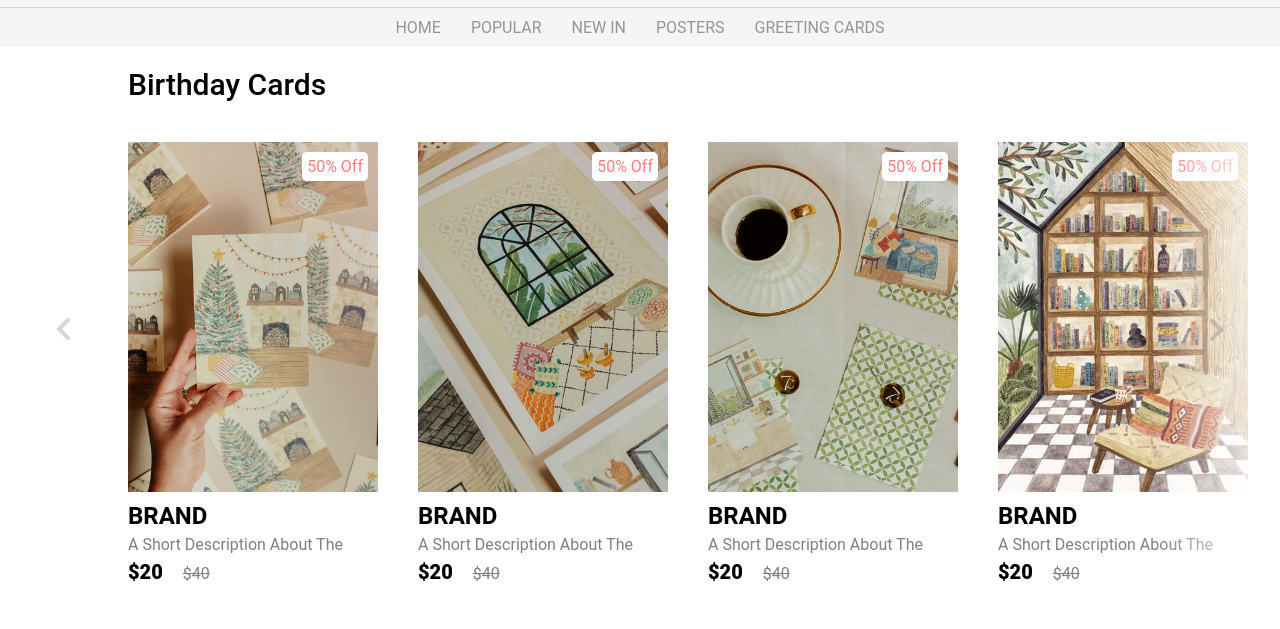
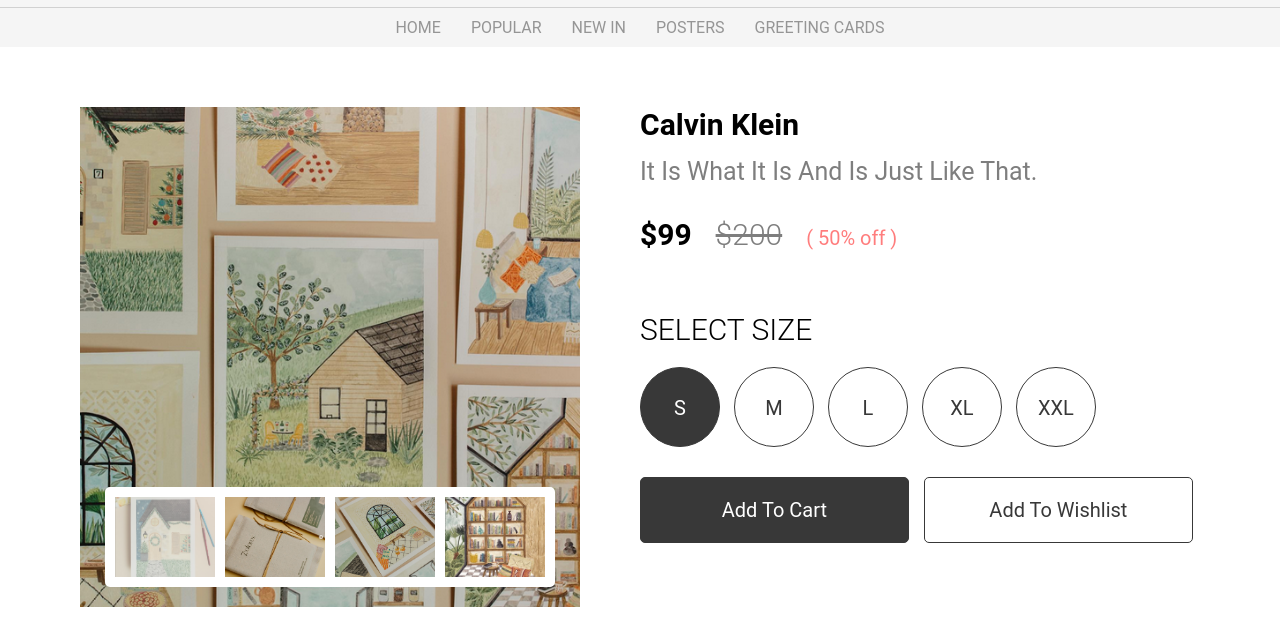
Before and after one commit to kamilo042/7-coloresplus, a plain HTML site: page product.html in a window 1280 px wide. Shown: the part 113-742 px from the top of the page. Drawn offline with Linux system fonts and the light colour scheme; a script that the page names is missing.

Commit message:
all files

```diff
--- a/css/product.css
+++ b/css/product.css
@@ -0,0 +1,138 @@
+.product-details{
+    width: 100%;
+    padding: 60px 10vh;
+    display: flex;
+    justify-content: space-between;
+}
+
+
+
+.image-slider{
+    width: 500px;
+    height: 500px;
+    position: relative;
+    background-image: url('../img/background-23.png');
+    background-size: cover;
+}
+
+.product-images{
+    position: absolute;
+    bottom: 20px;
+    left: 50%;
+    transform: translateX(-50%);
+    width: 90%;
+    background: #fff;
+    border-radius: 5px;
+    display: grid;
+    grid-template-columns: repeat(4, 1fr);
+    height: 100px;
+    grid-gap: 10px;
+    padding: 10px;
+}
+
+.product-images img{
+    width: 100%;
+    height: 80px;
+    object-fit: cover;
+    cursor: pointer;
+}
+
+.product-images img.active{
+    opacity: 0.5;
+}
+
+.details{
+    width: 50%;
+}
+
+.details .product-brand{
+    text-transform: capitalize;
+    font-size: 30px;
+}
+
+.details .product-short-des{
+    font-size: 25px;
+    line-height: 30px;
+    height: auto;
+    margin: 15px 0 30px;
+}
+
+.product-price{
+    font-weight: 700;
+    font-size: 30px;
+}
+
+.product-actual-price{
+    font-size: 30px;
+    opacity: 0.5;
+    text-decoration: line-through;
+    margin: 0 20px;
+    font-weight: 300;
+}
+
+.product-discount{
+    color: #ff7d7d;
+    font-size: 20px;
+}
+
+.product-sub-heading{
+    font-size: 30px;
+    text-transform: uppercase;
+    margin: 60px 0 10px;
+    font-weight: 300;
+}
+
+.size-radio-btn{
+    display: inline-block;
+    width: 80px;
+    height:80px;
+    text-align: center;
+    font-size: 20px;
+    border: 1px solid #383838 ;
+    border-radius: 50%;
+    margin: 10px;
+    margin-left: 0;
+    line-height: 80px;
+    text-transform: uppercase;
+    color: #383838;
+    cursor: pointer;
+}
+
+.size-radio-btn.check{
+    background: #383838;
+    color: #fff;
+}
+
+.btn{
+    width: 48%;
+    padding: 20px;
+    border-radius: 5px;
+    background: none;
+    border: 1px solid #383838;
+    color: #383838;
+    font-size: 20px;
+    cursor: pointer;
+    margin: 20px 0;
+    text-transform: capitalize;
+}
+
+.cart-btn{
+    margin-right: 2%;
+    background: #383838;
+    color: #fff;
+}
+
+.detail-des{
+    padding: 0 10vw;
+    text-transform: capitalize;
+}
+
+.heading {
+    font-size: 30px;
+    margin-bottom: 30px;
+}
+
+.des{
+    color: #383838;
+    line-height: 25px;
+}
--- /dev/null
+++ b/js/product.js
@@ -0,0 +1,26 @@
+const productImages = document.querySelectorAll(".product-images img");
+const productImageSlide = document.querySelector(".image-slider");
+
+let activeImageSlide = 0;
+
+productImages.forEach((item, i) => {
+    item.addEventListener('click', () => {
+        productImages[activeImageSlide].classList.remove('active');
+        item.classList.add('active');
+        productImageSlide.style.backgroundImage = `url('${item.src}')`;
+        activeImageSlide = i;
+    })
+})
+
+// toggle size buttons
+
+const sizeBtns = document.querySelectorAll('.size-radio-btn');
+let checkedBtn = 0;
+
+sizeBtns.forEach((item, i) => {
+    item.addEventListener('click', () => {
+        sizeBtns[checkedBtn].classList.remove('check');
+        item.classList.add('check');
+        checkedBtn =  i;
+    })
+})
--- a/product.html
+++ b/product.html
@@ -15,10 +15,43 @@
 
     <section class="product-details">
         <div class="image-slider">
+            <div class="product-images">
+                <img src="img/card7.png" class="active" alt="">
+                <img src="img/card9.png" alt="">
+                <img src="img/card2.png" alt="">
+                <img src="img/card4.png" alt="">
+            </div>
+        </div>
 
+        <div class="details">
+            <h2 class="product-brand">Calvin klein</h2>
+            <p class="product-short-des">It is what it is and is just like that.</p>
+            <span class="product-price">$99</span>
+            <span class="product-actual-price">$200</span>
+            <span class="product-discount">( 50% off )</span>
+
+            <p class="product-sub-heading">select size</p>
+
+            <input type="radio" name="size" value="s" checked hidden id="s-size">
+            <label for="s-size" class="size-radio-btn check">s</label>
+            <input type="radio" name="size" value="m" hidden id="m-size">
+            <label for="m-size" class="size-radio-btn">m</label>
+            <input type="radio" name="size" value="l" hidden id="l-size">
+            <label for="l-size" class="size-radio-btn">l</label>
+            <input type="radio" name="size" value="xl" hidden id="xl-size">
+            <label for="xl-size" class="size-radio-btn">xl</label>
+            <input type="radio" name="size" value="xxl" hidden id="xxl-size">
+            <label for="xxl-size" class="size-radio-btn">xxl</label>
+
+            <button class="btn cart-btn">add to cart</button>
+            <button class="btn">add to wishlist</button>
         </div>
     </section>
+        <section class="detail-des">
+            <h2 class="heading">Description</h2>
+            <p class="des">A cool greeting card is eye-catching with a unique design, playful or witty message on the front, and a heartfelt or funny message inside. It should feel personalized and stand out from other cards, making the recipient feel appreciated and special.</p>
 
+        </section>
       <!--card container-->
       <section class="product">
         <h2 class="product-category">Birthday Cards</h2>
```
